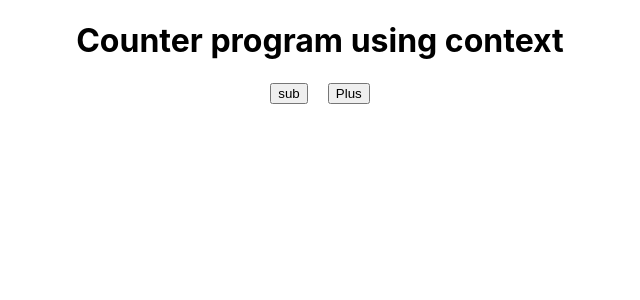
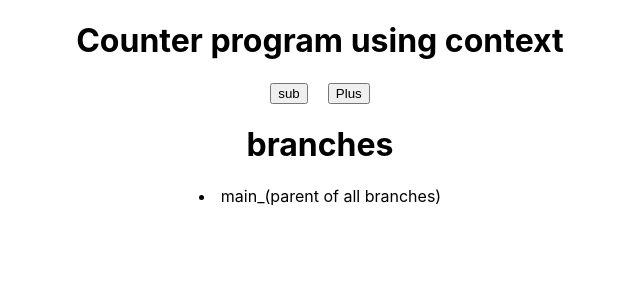
Before and after one commit to suresh1502067/reacthooks, a JavaScript app: page / in a window 1280 px wide. Shown: the top 300 px of the page, without its empty margins (320-960 px from the left). Built offline with nearby package versions, Linux system fonts and the light colour scheme; the HTML template or start-up script is replaced by a standard one.

Commit message:
main_(parent of all branches)

```diff
--- a/src/App.js
+++ b/src/App.js
@@ -14,7 +14,8 @@ function App() {
         <button>
          Plus
         </button>
-
+       <h1>branches</h1>
+       <li>main_(parent of all branches)</li>
       </div>
     </div>
   );
```
